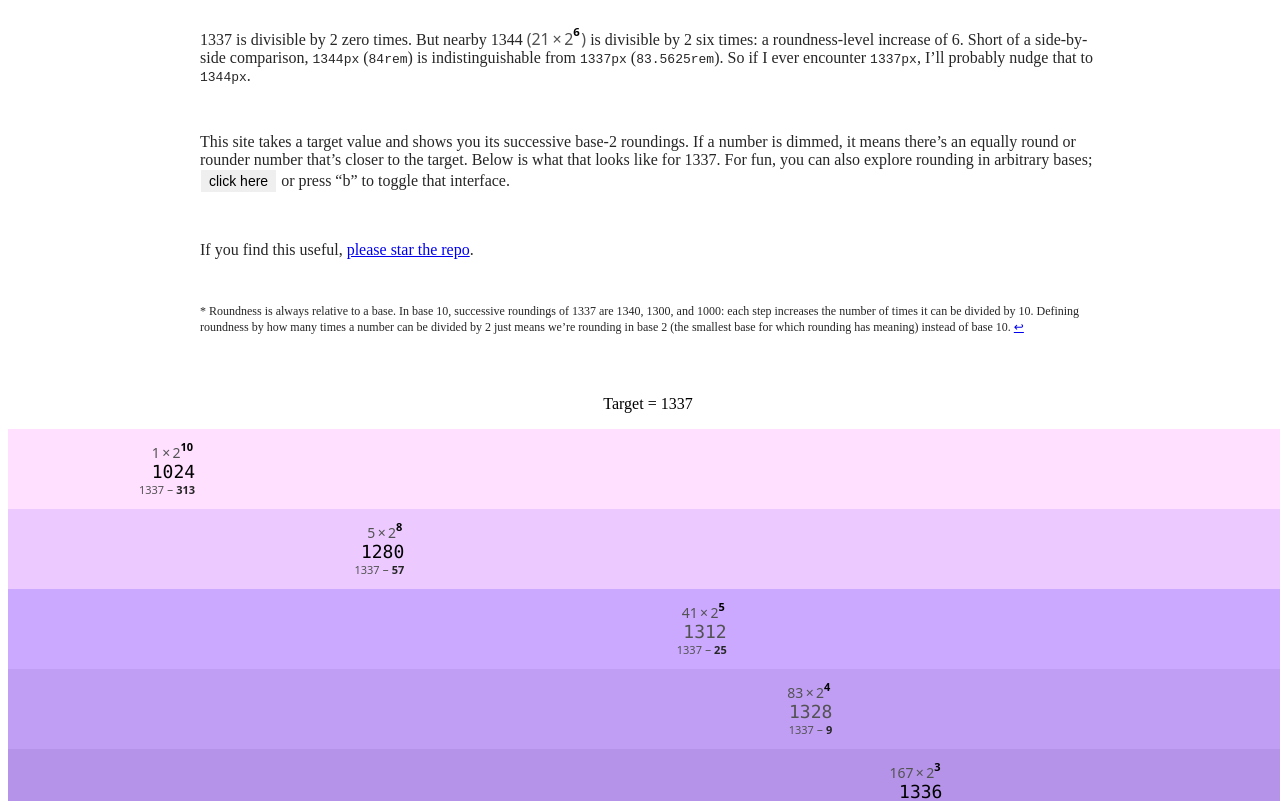
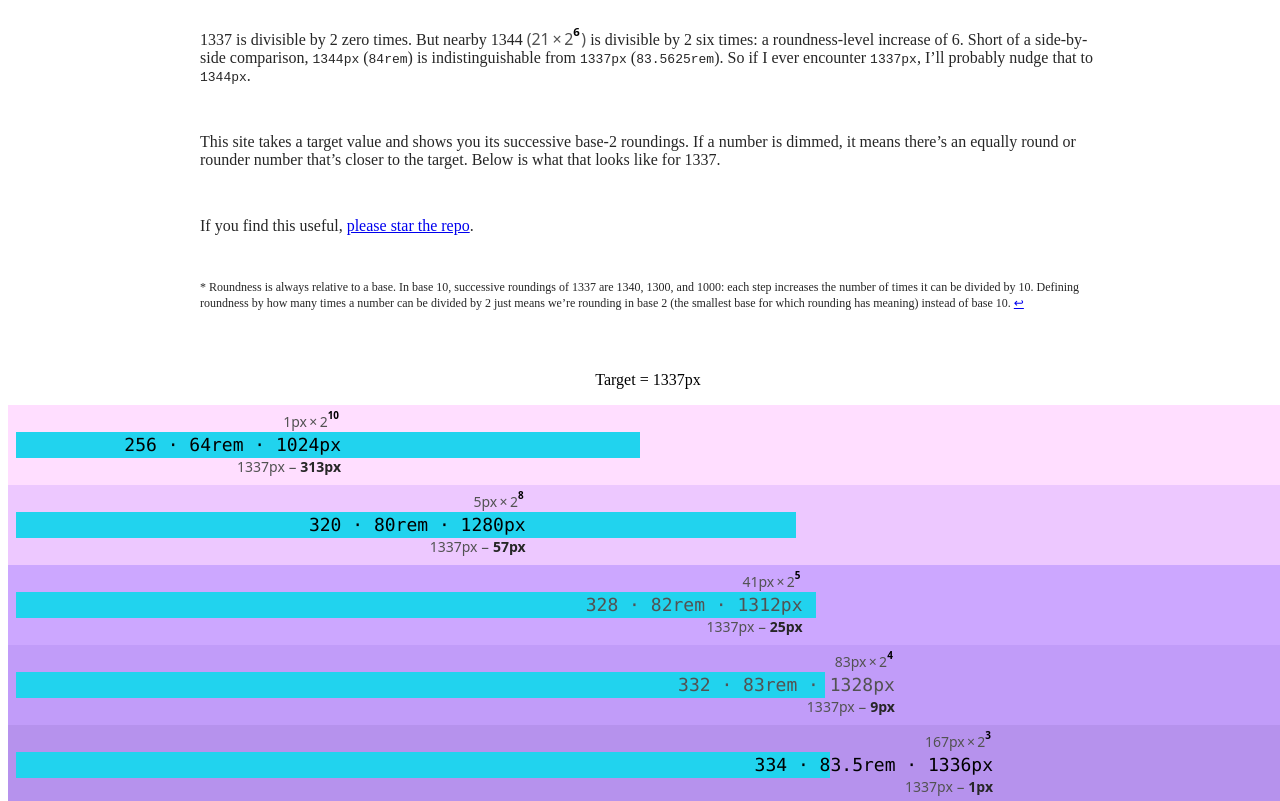
Before and after one commit to jfrancos/objectivelyround, a Svelte app: page / in a window 1280 px wide. Shown: the part 960-1761 px from the top of the page. Built offline with nearby package versions, Linux system fonts and the light colour scheme.

Commit message:
demonstrate widths

```diff
--- a/src/App.svelte
+++ b/src/App.svelte
@@ -1,6 +1,6 @@
 <script lang="ts">
   import { onMount } from "svelte";
-  import Button from "$lib/components/ui/button/button.svelte";
+  import { Button } from "$lib/components/ui/button";
   import { Input } from "$lib/components/ui/input";
   import boston from "./assets/boston.svg";
   import Exposition from "./Exposition.svelte";
@@ -128,51 +128,64 @@
 <main class="flex-1">
   {#if !targetInput}
     <Exposition bind:showBase />
-    <div class="flex justify-center py-4 font-medium">Target = 1337</div>
+    <div class="flex justify-center py-4 font-medium">Target = 1337px</div>
   {/if}
 
   {#each neighbors as { num, exp, delta, coef, rank, primary }}
     {@const max = Math.max(...neighbors.map((item) => item.rank))}
     {@const percentage = max === 0 ? 0.5 : rank / max}
     <div
-      class="px-6 h-20 flex items-center"
-      style:background-color={`oklch(${1 - 0.375 * percentage} 0.125 301.5)`}
+      class="px-6 flex items-center"
+      style:background-color={`oklch(${1 - 0.375 * percentage} 0.134 301.5)`}
     >
+      <div class="inset-x-4 absolute">
+        <div
+          class="h-6.5 bg-[oklch(.797_0.134_211.5)] rounded-xs"
+          style:width={`${(100 * num) / neighbors[neighbors.length - 1].num}%`}
+          style:max-width={`${num}px`}
+        ></div>
+      </div>
+
       <div
         class="relative flex items-end flex-col"
         style:left={`${100 * percentage}%`}
         style:transform={`translateX(${-100 * percentage}%)`}
       >
+        <div class="h-6.5 flex items-end">
           <math class="color-neutral-600 text-sm font-sans">
-          <mn>{formatNumber(coef)}</mn>
+            <mn>{formatNumber(coef)}px</mn>
             <mo>&times;</mo>
             <msup>
               <mn>{!targetInput ? 2 : base}</mn>
-            <mn class="font-black color-black text-0.6875rem">{exp}</mn>
+              <mn class="font-black color-black .text-0.6875rem">{exp}</mn>
             </msup>
           </math>
+        </div>
         <div
           class={[
             "text-lg font-mono",
             primary ? "color-black" : "color-neutral-600",
           ]}
         >
-          {formatNumber(num)}
+          {formatNumber(num / 4)} ·
+          {formatNumber(num / 16)}rem ·
+          {formatNumber(num)}px
         </div>
-        <math
-          class={[
-            "font-sans text-0.6875rem color-neutral-600",
-            delta === 0 && "hidden",
-          ]}
-        >
-          <mn>{formatNumber(num - delta)}</mn>
+        <div class="text-sm color-neutral-600 h-6.5 leading-tight">
+          {#if delta === 0}
+            <div class="color-neutral-800">Target</div>
+          {:else}
+            <math class="font-sans">
+              <mn>{formatNumber(num - delta)}px</mn>
               <mo>
                 {delta > 0 ? "+" : delta < 0 ? "−" : ""}
               </mo>
               <mn class="color-neutral-800 font-semibold">
-            {formatNumber(Math.abs(delta))}
+                {formatNumber(Math.abs(delta))}px
               </mn>
             </math>
+          {/if}
+        </div>
       </div>
     </div>
   {/each}
@@ -197,7 +210,7 @@
   </div>
   <div class="flex gap-2 flex-1 justify-end">
     <Button
-      class="hover:text-#529BBA"
+      class="hover:color-[oklch(.797_0.134_211.5)]"
       variant="ghost"
       href="https://github.com/jfrancos"
       target="_blank"
@@ -207,7 +220,7 @@
       <div class="size-6 i-mdi:github"></div>
     </Button>
     <Button
-      class="hover:text-#529BBA"
+      class="hover:color-[oklch(.797_0.134_211.5)]"
       variant="ghost"
       href="https://jfrancos.github.io/music.html"
       target="_blank"
@@ -217,7 +230,7 @@
       <div class="size-6 i-mdi:music"></div>
     </Button>
     <Button
-      class="hover:text-#529BBA"
+      class="hover:color-[oklch(.797_0.134_211.5)]"
       variant="ghost"
       href="mailto:justinfrancos@gmail.com"
       aria-label="Email"
--- a/src/Exposition.svelte
+++ b/src/Exposition.svelte
@@ -1,5 +1,5 @@
 <script lang="ts">
-    import Button from "$lib/components/ui/button/button.svelte";
+    // import Button from "$lib/components/ui/button/button.svelte";
     import {
         Popover,
         PopoverContent,
@@ -150,14 +150,15 @@
             This site takes a target value and shows you its successive base-2
             roundings. If a number is dimmed, it means there’s an equally round
             or rounder number that’s closer to the target. Below is what that
-            looks like for 1337. For fun, you can also explore rounding in
+            looks like for 1337.
+            <!-- For fun, you can also explore rounding in
             arbitrary bases;
             <Button
                 variant="secondary"
                 size="xs"
                 class="text-sm"
                 onclick={() => (showBase = !showBase)}>click here</Button
-            > or press “b” to toggle that interface.
+            > or press “b” to toggle that interface. -->
         </p>
 
         <p>
```
Also changed, not shown: package.json (+5 -5 lines), 1 other file (tests, documents, lock files or other folders). Lines whose indentation alone changed are shown as unchanged.
